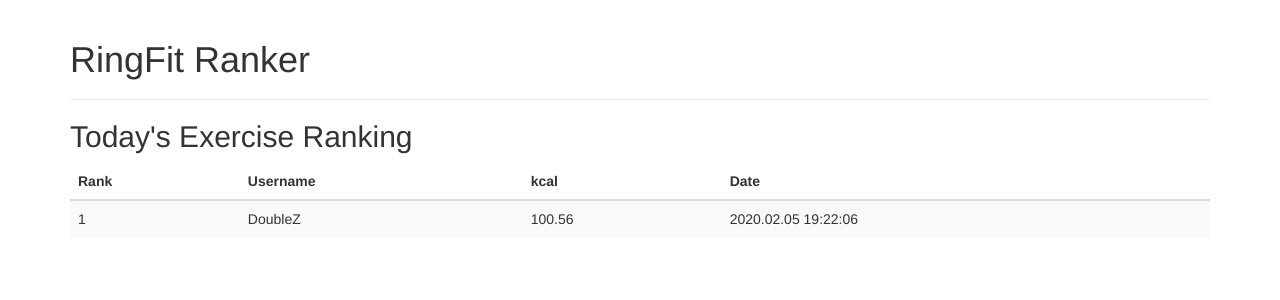
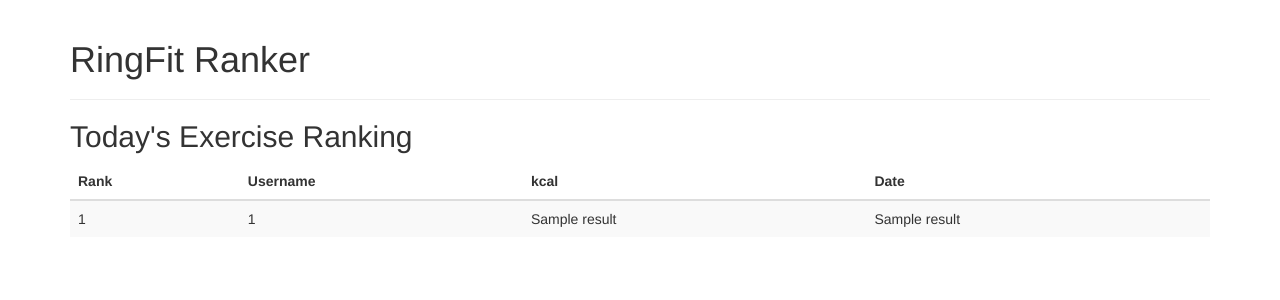
Before and after one commit to Nemurino-kai/RingFit_Ranker, a Flask app: template templates/index.html in a window 1280 px wide. Shown: the top 300 px of the page. Run offline with Flask 2, Linux system fonts and the light colour scheme; the template is opened without the code that fills it: most values are stand-ins (such as "Sample title", 1, 10 or a date in 2020); some libraries are stand-ins or nearby versions.

Commit message:
今日のランキングを見えるようにした

```diff
--- a/info_pages.py
+++ b/info_pages.py
@@ -1,14 +1,25 @@
 # coding: utf-8
 from flask import Flask, render_template
 from flask_bootstrap import Bootstrap
+import config
+import sqlite3
+import datetime
 
 app = Flask(__name__)
 bootstrap = Bootstrap(app)
 
 
+
 @app.route('/')
 def index():
-    return render_template('index.html')
+    conn = sqlite3.connect(config.DATABASE_NAME)
+    cur = conn.cursor()
+    cur.execute("select user_name,kcal,time_stamp from Exercise "
+                "WHERE date(time_stamp) == date('now','+9 hour') ORDER BY kcal DESC ;"
+    )
+    exercise_data_list = cur.fetchall()
+    print(exercise_data_list)
+    return render_template('index.html',results = exercise_data_list)
 
 
 if __name__ == '__main__':
--- a/templates/index.html
+++ b/templates/index.html
@@ -20,12 +20,15 @@
                 </tr>
               </thead>
               <tbody>
-                <tr>
-                  <td>1</td>
-                  <td>DoubleZ</td>
-                  <td>100.56</td>
-                  <td>2020.02.05 19:22:06</td>
-                </tr>
+    {% for result in results %}
+    <tr>
+        <td>{{ loop.index }}</td>
+        <td>{{ result[0] }}</td>
+        <td>{{ result[1] }}</td>
+        <td>{{ result[2] }}</td>
+    </tr>
+    {% endfor %}
+
                </tbody>
             </table>
           </div>
```
